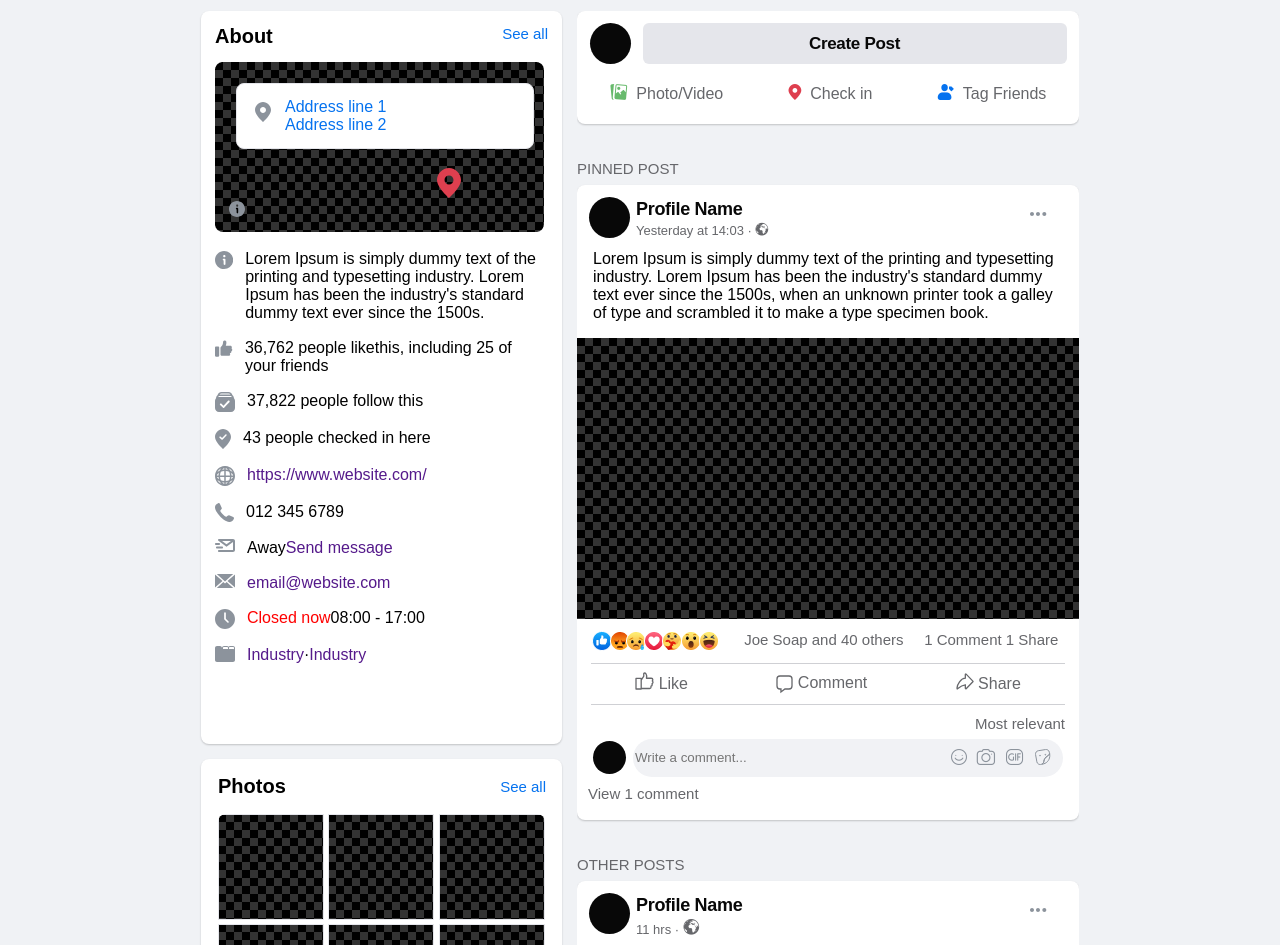
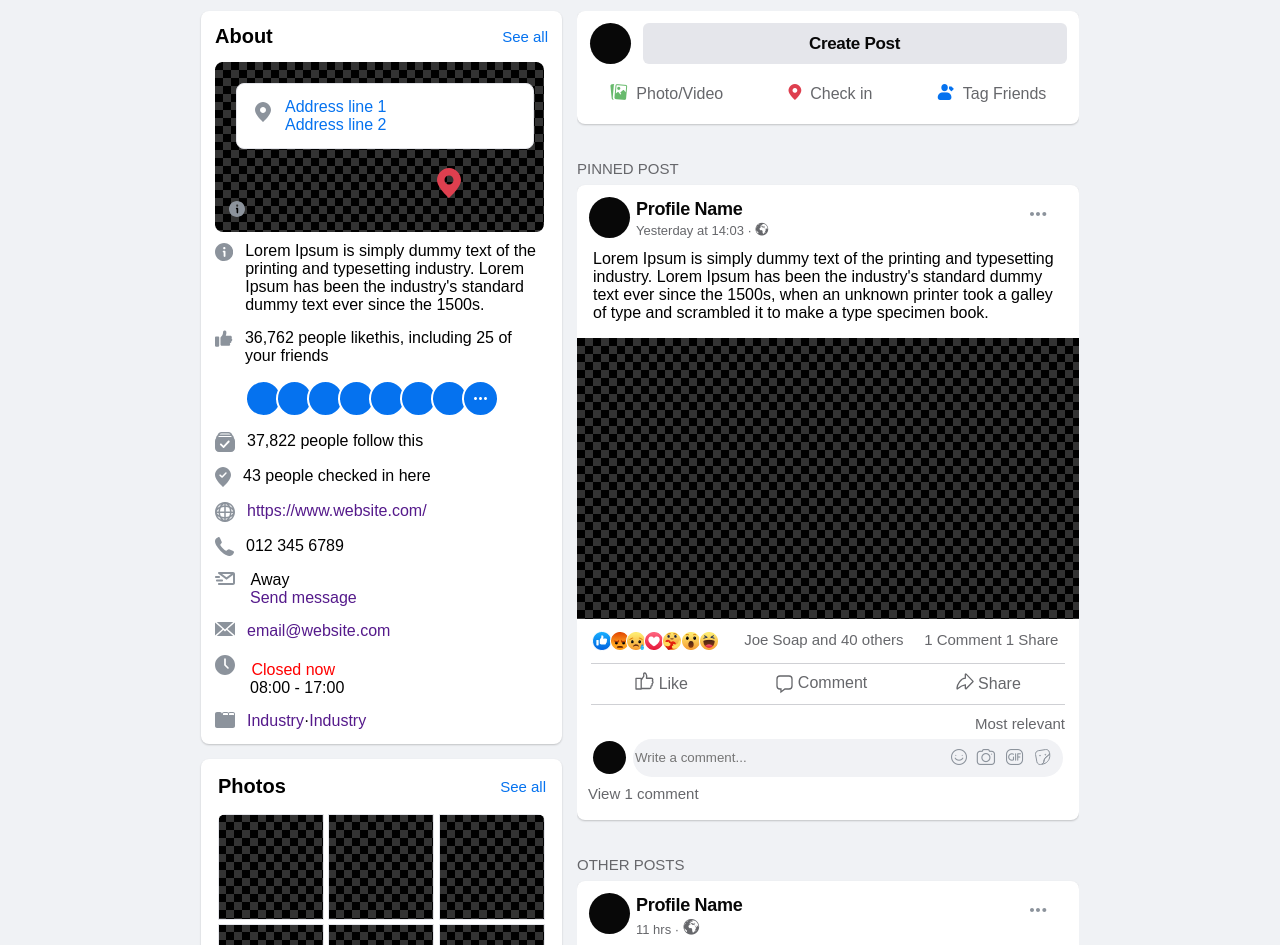
Before and after one commit to alexander-be/rcs-facebook, a plain HTML site: page index.html in a window 1280 px wide. Shown: the part 617-1562 px from the top of the page. Drawn offline with Linux system fonts and the light colour scheme; files whose address does not match are found by name.

Commit message:
details finished

```diff
--- a/index.html
+++ b/index.html
@@ -134,12 +134,25 @@
 
                           <span>36,762 people likethis, including 25 of
                           your friends</span>
+
+                      </div>
+                      <div id="details_icons">
+                        <a href=""></a>
+                        <a href=""></a>
+                        <a href=""></a>
+                        <a href=""></a>
+                        <a href=""></a>
+                        <a href=""></a>
+                        <a href=""></a>
+                        <a href=""></a>
+                        <svg width="13" height="3" viewBox="0 0 13 3" fill="none" xmlns="http://www.w3.org/2000/svg">
+                        <path fill-rule="evenodd" clip-rule="evenodd" d="M3 1.5C3 2.32843 2.32843 3 1.5 3C0.671573 3 0 2.32843 0 1.5C0 0.671573 0.671573 0 1.5 0C2.32843 0 3 0.671573 3 1.5ZM8 1.5C8 2.32843 7.32843 3 6.5 3C5.67157 3 5 2.32843 5 1.5C5 0.671573 5.67157 0 6.5 0C7.32843 0 8 0.671573 8 1.5ZM11.5 3C12.3284 3 13 2.32843 13 1.5C13 0.671573 12.3284 0 11.5 0C10.6716 0 10 0.671573 10 1.5C10 2.32843 10.6716 3 11.5 3Z" fill="white"/>
+                        </svg>
                       </div>
                       <div class="content__left__about_details_followers">
                         <svg width="20" height="20" viewBox="0 0 20 20" fill="none" xmlns="http://www.w3.org/2000/svg">
                         <path fill-rule="evenodd" clip-rule="evenodd" d="M17.4448 3.33383C17.1276 1.44178 15.4822 0 13.5 0H6.5C4.51782 0 2.8724 1.44178 2.55522 3.33384C1.64578 4.0371 1.04765 5.12349 1.00272 6.3511C0.378736 7.05661 0 7.98408 0 9V16C0 18.2091 1.79086 20 4 20H16C18.2091 20 20 18.2091 20 16V9C20 7.98408 19.6213 7.05661 18.9973 6.3511C18.9524 5.12349 18.3542 4.0371 17.4448 3.33383ZM13.5 1.5H6.5C5.66683 1.5 4.92886 1.90756 4.47458 2.5342C4.64652 2.51164 4.8219 2.5 5 2.5H15C15.1781 2.5 15.3535 2.51164 15.5254 2.5342C15.0711 1.90757 14.3332 1.5 13.5 1.5ZM16 5C16.3844 5 16.7562 5.05423 17.108 5.15545C16.6639 4.46065 15.8858 4 15 4H5C4.11424 4 3.33607 4.46065 2.89198 5.15545C3.24383 5.05423 3.61558 5 4 5H16ZM14.3577 8.81037C14.7368 9.16527 14.7564 9.76026 14.4015 10.1393L11.6807 13.0454L8.95989 15.9516C8.77116 16.1532 8.45475 16.1636 8.25317 15.9748L5.18636 13.1036C4.80729 12.7487 4.7877 12.1537 5.14259 11.7747C5.49748 11.3956 6.09247 11.376 6.47154 11.7309L8.53063 13.6587L13.0287 8.85415C13.3836 8.47508 13.9786 8.45548 14.3577 8.81037Z" fill="#8C939C"/>
                         </svg>
-
                         <span>37,822 people follow this</span>
                       </div>
                       <div class="content__left__about_details_checkedin">
@@ -163,14 +176,14 @@
                         <span>012 345 6789</span>
 
                       </div>
-                      <div class="content__left__about_details_sendmessage">
+                      <div class="content__left__about_details_sendmessage" style="display: block;">
                         <svg width="20" height="13" viewBox="0 0 20 13" fill="none" xmlns="http://www.w3.org/2000/svg">
                           <path fill-rule="evenodd" clip-rule="evenodd" d="M3.1936 0.408702C3.39187 0.138341 3.70039 -0.00337513 4.01188 6.10354e-05H18C19.1046 6.10354e-05 20 0.895487 20 2.00005V11C20 12.1046 19.1046 13 18 13H4C3.44772 13 3 12.5523 3 12C3 11.4477 3.44772 11 4 11H18V2.97346L11.5 7.7401L3.40864 1.80646C2.96328 1.47986 2.867 0.854065 3.1936 0.408702ZM11.5 5.25997L7.05464 2.00005H15.9454L11.5 5.25997Z" fill="#8C939C"/>
                           <path d="M0 5.00004C0 4.44776 0.447715 4.00004 1 4.00004H4C4.55228 4.00004 5 4.44776 5 5.00004C5 5.55232 4.55228 6.00003 4 6.00003H1C0.447715 6.00003 0 5.55232 0 5.00004Z" fill="#8C939C"/>
                           <path d="M1 8.50002C1 7.94774 1.44772 7.50003 2 7.50003H7C7.55228 7.50003 8 7.94774 8 8.50002C8 9.0523 7.55228 9.50002 7 9.50002H2C1.44772 9.50002 1 9.0523 1 8.50002Z" fill="#8C939C"/>
                           </svg>
                         <span>Away</span><br>
-                        <a href="">Send message</a>
+                        <a href="" class="move">Send message</a>
                       </div>
                       <div class="content__left__about_details_email">
                           <svg width="20" height="14" viewBox="0 0 20 14" fill="none" xmlns="http://www.w3.org/2000/svg">
@@ -178,12 +191,12 @@
                           </svg>
                           <a href="">email@website.com</a>
                       </div>
-                      <div class="content__left__about_details_workinghours">
+                      <div class="content__left__about_details_workinghours" style="display: block;">
                           <svg width="20" height="20" viewBox="0 0 20 20" fill="none" xmlns="http://www.w3.org/2000/svg">
                           <path fill-rule="evenodd" clip-rule="evenodd" d="M10 20C15.5228 20 20 15.5228 20 10C20 4.47715 15.5228 0 10 0C4.47715 0 0 4.47715 0 10C0 15.5228 4.47715 20 10 20ZM10.85 4.00002C10.85 3.53058 10.4694 3.15002 9.99999 3.15002C9.53055 3.15002 9.14999 3.53058 9.14999 4.00002V10.3521L12.399 13.6011C12.7309 13.933 13.2691 13.933 13.601 13.6011C13.933 13.2691 13.933 12.7309 13.601 12.399L10.85 9.64794V4.00002Z" fill="#8C939C"/>
                           </svg>
                           <span style="color: red;">Closed now</span> <br>
-                          <span>08:00  - 17:00</span>
+                          <span class="move">08:00  - 17:00</span>
 
                       </div>
                       <div class="content__left__about_details_industry">
--- a/style.scss
+++ b/style.scss
@@ -29,6 +29,11 @@ txt {
     width: 118px;
     font-size: 15px;
     color: $facebook_grey;
+}
+
+.move {
+    position: relative;
+    right: -35px;
 }
 
 .navbar {
@@ -366,6 +371,7 @@ txt {
                     justify-content: space-between;
                     height: auto;
                     padding-bottom: 14px;
+                    align-items: center;
 
                     span {
                         font-size: 20px;
@@ -421,13 +427,36 @@ txt {
                 &_details {
                     padding-left: 0px;
                     padding-top: 18px;
-                    padding: 18px 1px 0px 0px;
+                    padding: 10px 1px 0px 0px;
 
                     div {
-                        padding-bottom: 17px;
+                        padding-bottom: 15px;
                         display: flex;
                         font-size: 16px;
                         align-items: flex-start;
+                    }
+
+
+
+
+                    #details_icons {
+                        position: relative;
+                        margin-left: 30px;
+                        a {
+                        width: 33px;
+                        height: 33px;
+                        border: 2px solid #fff;
+                        background-color: $facebook_blue;
+                        border-radius: 100%;
+                        display: flex;
+                        margin-inline-end: -6px;
+
+                        }
+                        svg {
+                            position: absolute;
+                            right: 48px;
+                            bottom: 32px;
+                        }
                     }
 
                     p {
@@ -437,8 +466,9 @@ txt {
 
                     svg {
                         padding-right: 12px;
+                    }
 
-                    }
+
                 }
 
         }
@@ -462,6 +492,7 @@ txt {
             justify-content: space-between;
             height: 55px;
             font-size: 20px;
+            align-items: center;
             a {
                 font-size: 15px;
                 color: $facebook_blue;
@@ -497,6 +528,7 @@ txt {
                     justify-content: space-between;
                     height: 55px;
                     font-size: 20px;
+                    align-items: center;
                     a {
                         font-size: 15px;
                         color: $facebook_blue;
@@ -554,6 +586,7 @@ txt {
                     align-items: center;
                     margin-top: 2px;
                     height: 47px;
+                    align-items: center;
                     svg {
                         padding-right: 8px;
                     }
```
Also changed, not shown: style.css, 1 other file.
